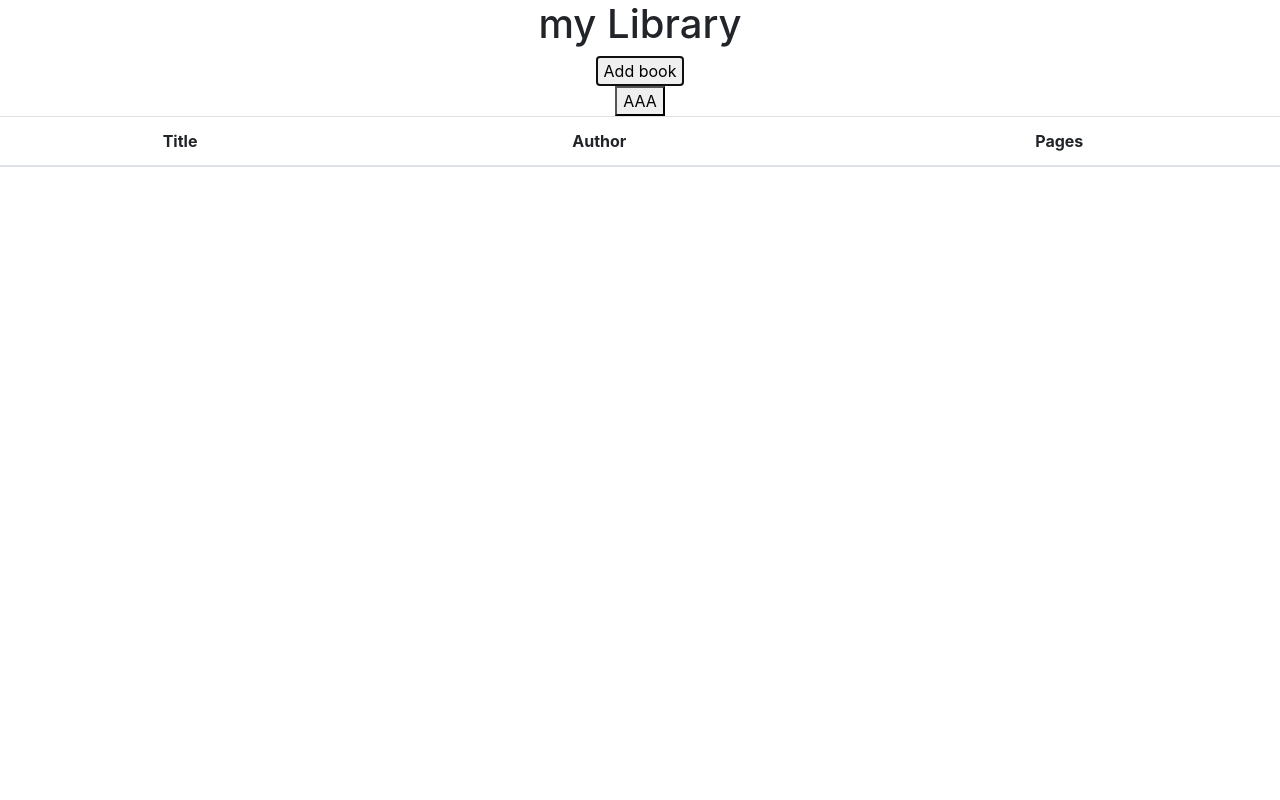
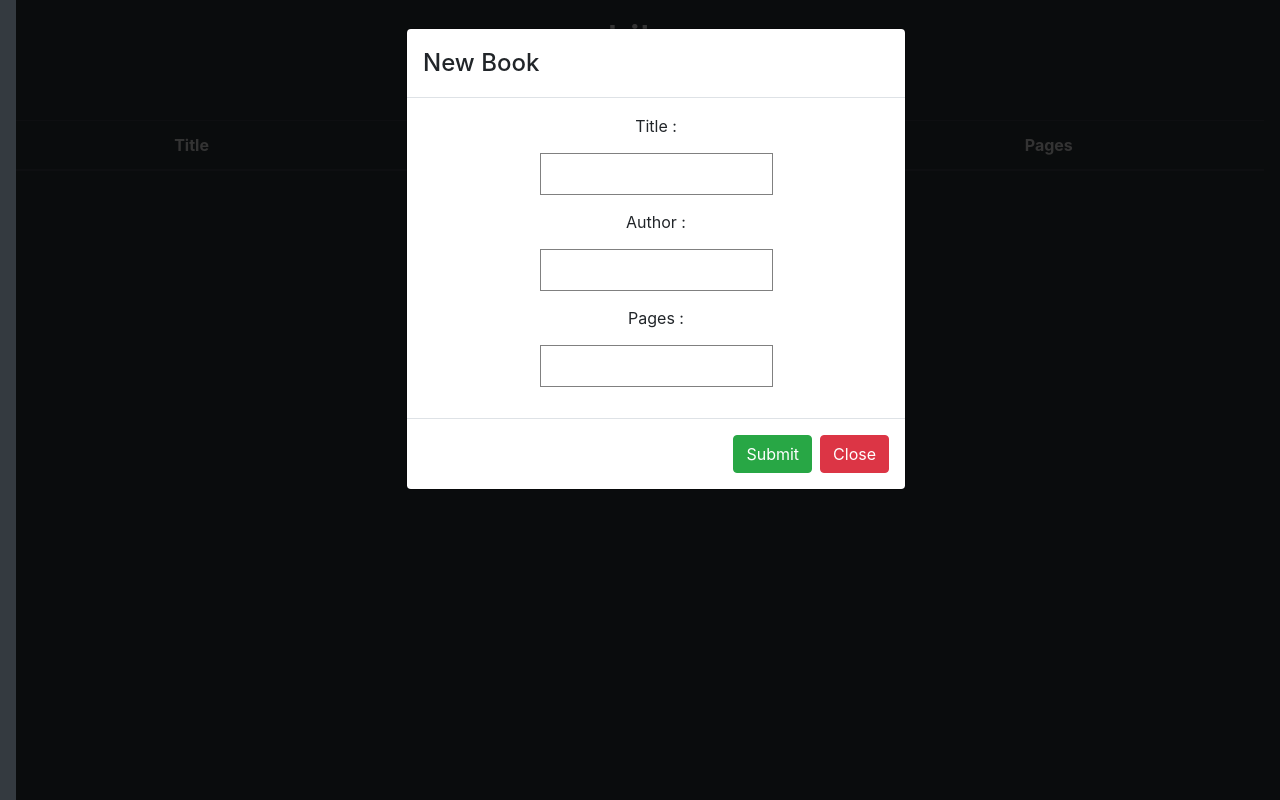
Before and after one commit to Ghanna96/Library-ReactJS, a React (Create React App) app: page / in a window 1280 px wide. Both pictures are taken after a click on the button "Add book". Built offline with nearby package versions, Linux system fonts and the light colour scheme.

Commit message:
css styling

```diff
--- a/public/index.html
+++ b/public/index.html
@@ -15,7 +15,7 @@
 
 		<title>React App</title>
 	</head>
-	<body>
+	<body class="p-3 mb-2 bg-dark">
 		<noscript>You need to enable JavaScript to run this app.</noscript>
 		<div id="root"></div>
 	</body>
--- a/src/App.js
+++ b/src/App.js
@@ -37,7 +37,7 @@ class App extends Component {
 		const library = [...this.state.library];
 		return (
 			<div className='App'>
-				<Header />
+				<Header formSwap={this.handleForm} />
 				<Form
 					onSubmit={this.handleSubmit}
 					onChange={this.handleChange}
--- a/src/container.jsx
+++ b/src/container.jsx
@@ -8,7 +8,7 @@ function Container(props) {
 	));
 	//console.log(books);
 	return (
-		<table className='table '>
+		<table className='table table-dark '>
 			<thead>
 				<tr>
 					<th>Title</th>
--- a/src/form.jsx
+++ b/src/form.jsx
@@ -17,9 +17,6 @@ class Form extends Component {
 					<div className='modal-content'>
 						<div className='modal-header'>
 							<h4 className='modal-title'>New Book</h4>
-							<button type='button' className='close' data-dismiss='modal'>
-								&times;
-							</button>
 						</div>
 						<form
 							onSubmit={e => {
@@ -48,7 +45,11 @@ class Form extends Component {
 							</div>
 
 							<div className='modal-footer'>
-								<input type='submit' value='Submit' />
+								<input
+									type='submit'
+									value='Submit'
+									className='btn btn-success'
+								/>
 								<button
 									type='button'
 									className='btn btn-danger'
@@ -69,17 +70,7 @@ class Form extends Component {
 		//  const { title, author, pages } = currentValues;
 		console.log(this.props.formShow);
 
-		return (
-			<React.Fragment>
-				<button
-					onClick={() => {
-						this.props.formSwap();
-					}}>
-					AAA
-				</button>
-				<div>{this.props.formShow && this.renderForm()}</div>
-			</React.Fragment>
-		);
+		return <div>{this.props.formShow && this.renderForm()}</div>;
 	}
 }
 
--- a/src/header.jsx
+++ b/src/header.jsx
@@ -1,11 +1,17 @@
 import React from 'react';
 
-const Header = () => {
+const Header = props => {
 	return (
 		<header>
-			<div id='header'>
+			<div className='bg-dark text-white'>
 				<h1>my Library</h1>
-				<button id='spawn'>Add book</button>
+				<button
+					className='btn btn-secondary btn-lg'
+					onClick={() => {
+						props.formSwap();
+					}}>
+					Add book
+				</button>
 			</div>
 		</header>
 	);
```
